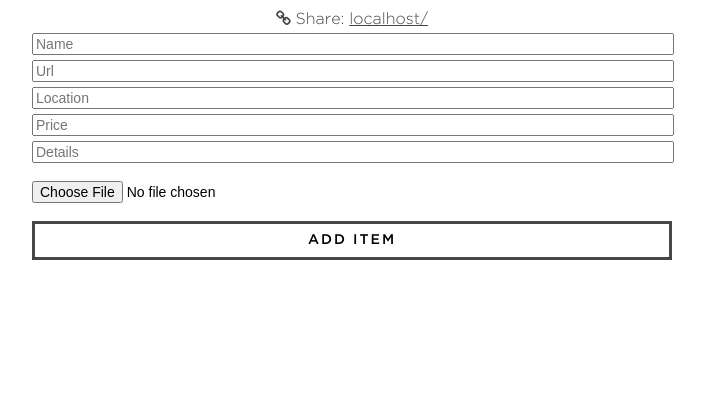
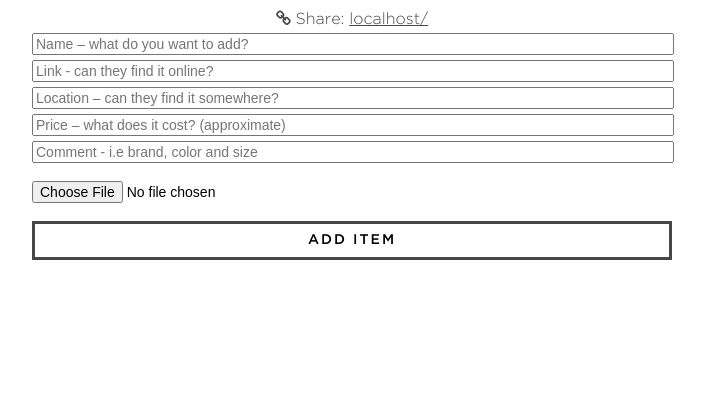
Before and after one commit to hawkaa/listfully, a Django app: template templates/items.html in a window 1280 px wide. Shown: the part 200-620 px from the top of the page, without its empty margins (288-993 px from the left). Run offline with Django 3.2, Linux system fonts and the light colour scheme; the template is opened without the code that fills it, so the values that code supplies are empty; the visitor is signed in with stand-in values (Sample User, id 1).

Commit message:
fix: add description to input field

```diff
--- a/templates/items.html
+++ b/templates/items.html
@@ -20,11 +20,11 @@
       <div class="col-lg-4 col-md-8 col-sm-9 col-xs-10 list-form center">
         <form action="." method="POST" enctype="multipart/form-data">
           {% csrf_token %}
-          <input id="id_name" placeholder="Name" maxlength="50" name="name" type="text" required="">
-          <input id="id_url" placeholder="Url" maxlength="500" name="url" type="text">
-          <input id="id_location" placeholder="Location" maxlength="100" name="location" type="text">
-          <input id="id_price_range" placeholder="Price" maxlength="20" name="price_range" type="text">
-          <input id="id_description" placeholder="Details" maxlength="100" name="description" type="text">
+          <input id="id_name" placeholder="Name – what do you want to add?" maxlength="50" name="name" type="text" required="">
+          <input id="id_url" placeholder="Link - can they find it online?" maxlength="500" name="url" type="text">
+          <input id="id_location" placeholder="Location – can they find it somewhere?" maxlength="100" name="location" type="text">
+          <input id="id_price_range" placeholder="Price – what does it cost? (approximate) " maxlength="20" name="price_range" type="text">
+          <input id="id_description" placeholder="Comment - i.e brand, color and size" maxlength="100" name="description" type="text">
           <input class="padding-top-2 padding-bottom-2" id="id_image" name="image" type="file">
           <input id="user" name="user" type="hidden" value="{{ user }}">
           <button class="button full-width" type="submit">ADD ITEM</button>
```
